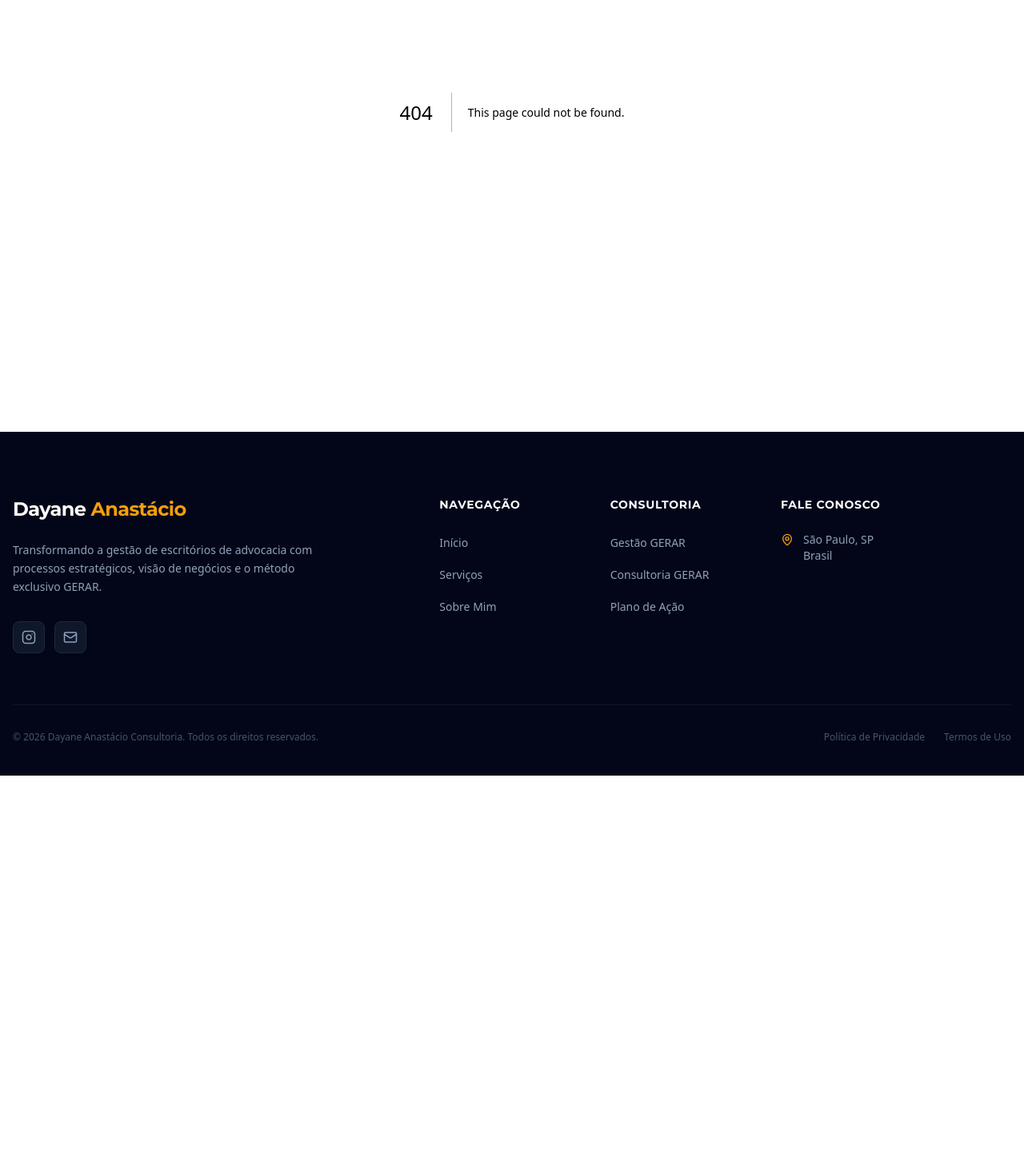
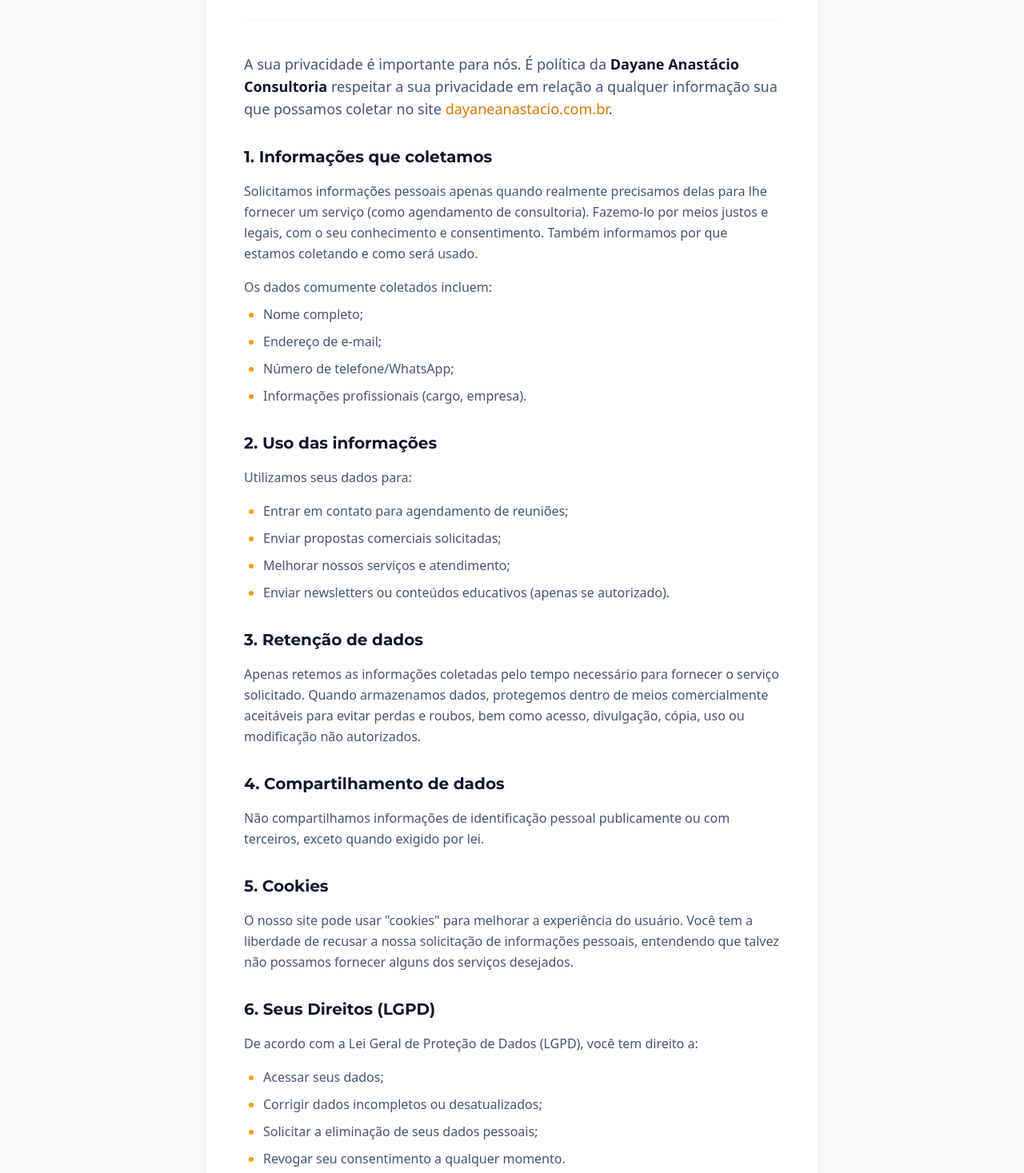
Before and after one commit to rodrigoanastacio/DA_webapp, a Next.js app: page /privacidade in a window 1280 px wide. Before the commit this address had no page. Shown: the part 260-1727 px from the top of the page at 80% size. Before the commit the page ends 1230 px from the top, so only its background shows below. Built offline with nearby package versions, Linux system fonts and the light colour scheme.

Commit message:
feat: add privacy policy page and update footer to link to it.

```diff
--- /dev/null
+++ b/src/app/(public)/privacidade/page.tsx
@@ -0,0 +1,148 @@
+import { Metadata } from 'next'
+
+export const metadata: Metadata = {
+  title: 'Política de Privacidade | Dayane Anastácio',
+  description:
+    'Entenda como coletamos, usamos e protegemos seus dados pessoais em conformidade com a LGPD.'
+}
+
+export default function PrivacidadePage() {
+  return (
+    <main className="pt-32 pb-24 bg-stone-50 min-h-screen font-manrope">
+      <div className="container mx-auto px-4">
+        <article className="max-w-3xl mx-auto bg-white p-8 md:p-12 rounded-3xl shadow-sm border border-stone-100">
+          <header className="mb-10 border-b border-stone-100 pb-8">
+            <h1 className="font-montserrat text-3xl md:text-4xl font-bold text-slate-900 mb-4">
+              Política de Privacidade
+            </h1>
+            <p className="text-slate-500 font-medium text-sm">
+              Última atualização: {new Date().toLocaleDateString('pt-BR')}
+            </p>
+          </header>
+
+          <div className="text-slate-600 leading-relaxed space-y-8">
+            <p className="text-lg">
+              A sua privacidade é importante para nós. É política da{' '}
+              <strong className="text-slate-900">
+                Dayane Anastácio Consultoria
+              </strong>{' '}
+              respeitar a sua privacidade em relação a qualquer informação sua
+              que possamos coletar no site{' '}
+              <a
+                href="https://dayaneanastacio.com.br"
+                className="text-amber-600 hover:underline"
+              >
+                dayaneanastacio.com.br
+              </a>
+              .
+            </p>
+
+            <section>
+              <h3 className="font-montserrat text-xl font-bold text-slate-900 mb-4">
+                1. Informações que coletamos
+              </h3>
+              <p className="mb-4">
+                Solicitamos informações pessoais apenas quando realmente
+                precisamos delas para lhe fornecer um serviço (como agendamento
+                de consultoria). Fazemo-lo por meios justos e legais, com o seu
+                conhecimento e consentimento. Também informamos por que estamos
+                coletando e como será usado.
+              </p>
+              <p className="mb-2">Os dados comumente coletados incluem:</p>
+              <ul className="list-disc pl-6 space-y-2 marker:text-amber-500">
+                <li>Nome completo;</li>
+                <li>Endereço de e-mail;</li>
+                <li>Número de telefone/WhatsApp;</li>
+                <li>Informações profissionais (cargo, empresa).</li>
+              </ul>
+            </section>
+
+            <section>
+              <h3 className="font-montserrat text-xl font-bold text-slate-900 mb-4">
+                2. Uso das informações
+              </h3>
+              <p className="mb-4">Utilizamos seus dados para:</p>
+              <ul className="list-disc pl-6 space-y-2 marker:text-amber-500">
+                <li>Entrar em contato para agendamento de reuniões;</li>
+                <li>Enviar propostas comerciais solicitadas;</li>
+                <li>Melhorar nossos serviços e atendimento;</li>
+                <li>
+                  Enviar newsletters ou conteúdos educativos (apenas se
+                  autorizado).
+                </li>
+              </ul>
+            </section>
+
+            <section>
+              <h3 className="font-montserrat text-xl font-bold text-slate-900 mb-4">
+                3. Retenção de dados
+              </h3>
+              <p>
+                Apenas retemos as informações coletadas pelo tempo necessário
+                para fornecer o serviço solicitado. Quando armazenamos dados,
+                protegemos dentro de meios comercialmente aceitáveis ​​para
+                evitar perdas e roubos, bem como acesso, divulgação, cópia, uso
+                ou modificação não autorizados.
+              </p>
+            </section>
+
+            <section>
+              <h3 className="font-montserrat text-xl font-bold text-slate-900 mb-4">
+                4. Compartilhamento de dados
+              </h3>
+              <p>
+                Não compartilhamos informações de identificação pessoal
+                publicamente ou com terceiros, exceto quando exigido por lei.
+              </p>
+            </section>
+
+            <section>
+              <h3 className="font-montserrat text-xl font-bold text-slate-900 mb-4">
+                5. Cookies
+              </h3>
+              <p>
+                O nosso site pode usar "cookies" para melhorar a experiência do
+                usuário. Você tem a liberdade de recusar a nossa solicitação de
+                informações pessoais, entendendo que talvez não possamos
+                fornecer alguns dos serviços desejados.
+              </p>
+            </section>
+
+            <section>
+              <h3 className="font-montserrat text-xl font-bold text-slate-900 mb-4">
+                6. Seus Direitos (LGPD)
+              </h3>
+              <p className="mb-4">
+                De acordo com a Lei Geral de Proteção de Dados (LGPD), você tem
+                direito a:
+              </p>
+              <ul className="list-disc pl-6 space-y-2 marker:text-amber-500">
+                <li>Acessar seus dados;</li>
+                <li>Corrigir dados incompletos ou desatualizados;</li>
+                <li>Solicitar a eliminação de seus dados pessoais;</li>
+                <li>Revogar seu consentimento a qualquer momento.</li>
+              </ul>
+            </section>
+
+            <section className="bg-stone-50 p-6 rounded-2xl border border-stone-100">
+              <h3 className="font-montserrat text-xl font-bold text-slate-900 mb-2">
+                7. Contato
+              </h3>
+              <p>
+                Para exercer seus direitos ou tirar dúvidas sobre esta política,
+                entre em contato conosco através do e-mail:{' '}
+                <a
+                  href="mailto:dayanastacioconsultoria@gmail.com"
+                  className="text-amber-600 font-bold hover:underline break-all"
+                >
+                  dayanastacioconsultoria@gmail.com
+                </a>
+                .
+              </p>
+            </section>
+          </div>
+        </article>
+      </div>
+    </main>
+  )
+}
--- a/src/components/layout/footer.tsx
+++ b/src/components/layout/footer.tsx
@@ -113,7 +113,10 @@
             reservados.
           </p>
           <div className="flex gap-6">
-            <Link href="#" className="hover:text-slate-400 transition-colors">
+            <Link
+              href="/privacidade"
+              className="hover:text-amber-500 transition-colors"
+            >
               Política de Privacidade
             </Link>
             <Link href="#" className="hover:text-slate-400 transition-colors">
```
